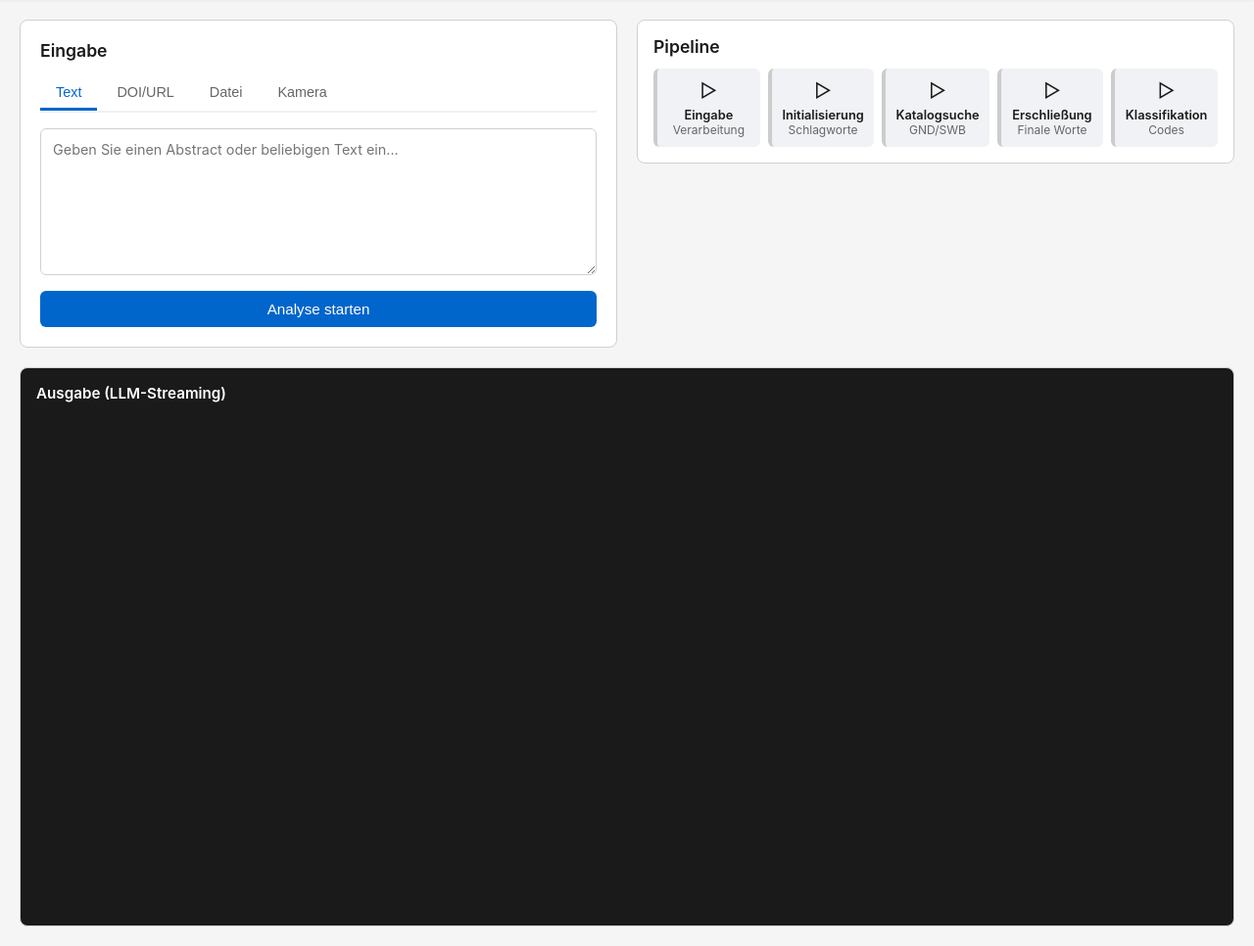
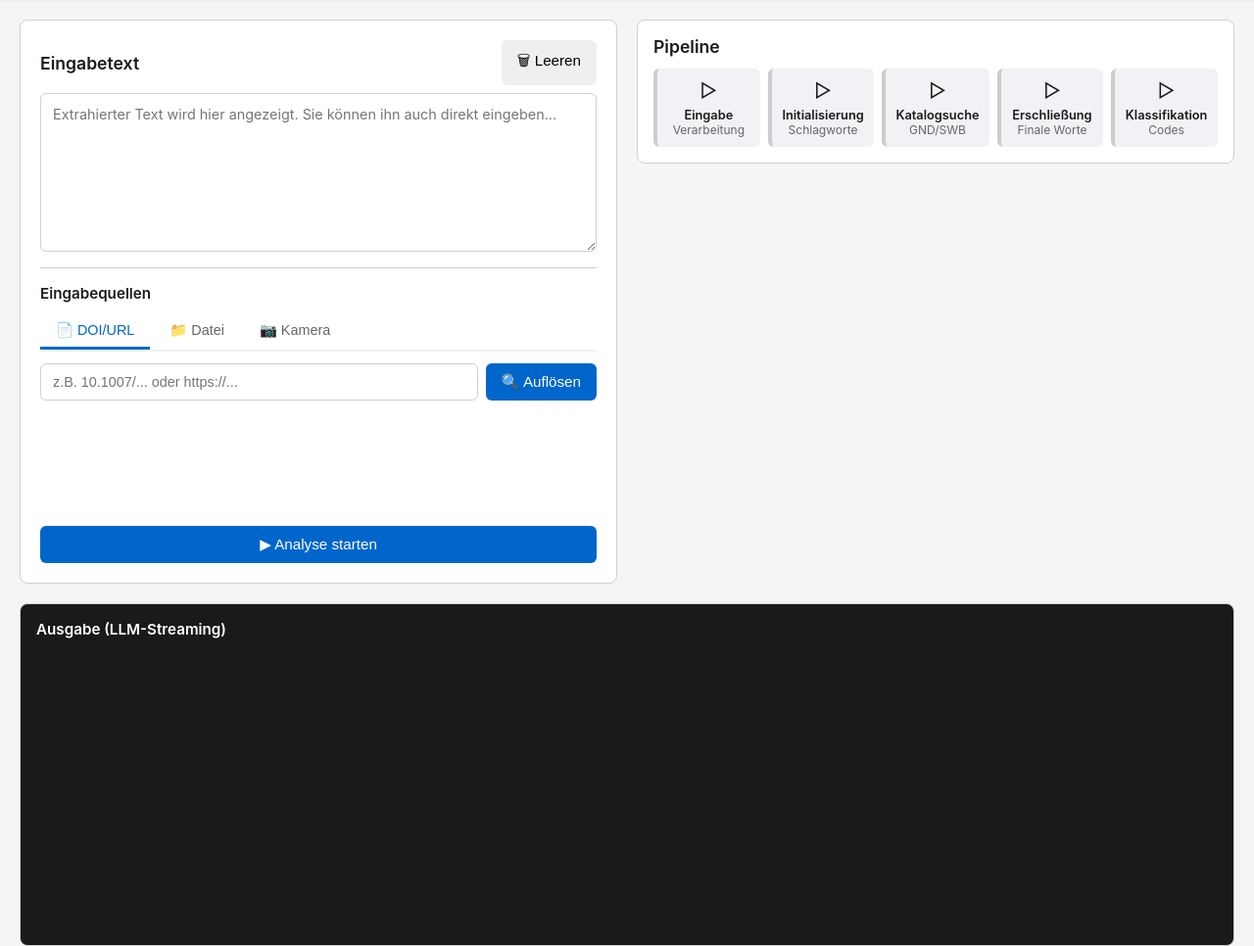
Before and after one commit to conradhuebler/ALIMA, a FastAPI app: page / in a window 1280 px wide. Shown: the part 85-1051 px from the top of the page at 98% size. Run offline with FastAPI, Linux system fonts and the light colour scheme; parts of the project's set-up code (start-up, migrations or seed data) failed here and were passed over.

Commit message:
refactor: Restructure webapp UI - input text field at top, input methods in tabs
- Move input text field to top (always visible)
- Separate DOI/URL, File Upload, and Webcam into tabs below
- Auto-trigger initialization when input is received from any tab
- DOI/URL: Resolve button + Enter key support
- File Upload: Auto-process on selection with drag & drop
- Webcam: Auto-start initialization after photo capture
- Update text field with extracted text from input step
- Add CSS styling for tabbed layout and button styling
- Implement processDoiUrl(), processFileInput(), submitInitializationOnly() methods

```diff
--- a/src/webapp/static/app.js
+++ b/src/webapp/static/app.js
@@ -66,9 +66,26 @@ class AlimaWebapp {
             });
         });
 
-        // Analyze button
+        // Analyze button (full pipeline)
         document.getElementById('analyze-btn').addEventListener('click', () => {
             this.startAnalysis();
+        });
+
+        // Clear text button - Claude Generated
+        document.getElementById('clear-text-btn').addEventListener('click', () => {
+            document.getElementById('text-input').value = '';
+        });
+
+        // DOI/URL Resolve button - Claude Generated
+        document.getElementById('doi-resolve-btn').addEventListener('click', () => {
+            this.processDoiUrl();
+        });
+
+        // DOI/URL Enter key - Claude Generated
+        document.getElementById('doi-input').addEventListener('keypress', (e) => {
+            if (e.key === 'Enter') {
+                this.processDoiUrl();
+            }
         });
 
         // Export button
@@ -76,7 +93,7 @@ class AlimaWebapp {
             this.exportResults();
         });
 
-        // Clear button
+        // Clear button (clear results panel)
         document.getElementById('clear-btn').addEventListener('click', () => {
             this.clearResults();
         });
@@ -85,6 +102,10 @@ class AlimaWebapp {
         document.getElementById('file-input').addEventListener('change', (e) => {
             const fileName = e.target.files[0]?.name || '';
             document.getElementById('file-name').textContent = fileName ? `✓ ${fileName}` : '';
+            // Auto-process file on selection - Claude Generated
+            if (e.target.files[0]) {
+                this.processFileInput(e.target.files[0]);
+            }
         });
 
         // Drag and drop
@@ -188,7 +209,7 @@ class AlimaWebapp {
             }
         });
 
-        captureBtn.addEventListener('click', () => {
+        captureBtn.addEventListener('click', async () => {
             const ctx = canvas.getContext('2d');
             canvas.width = video.videoWidth;
             canvas.height = video.videoHeight;
@@ -198,6 +219,18 @@ class AlimaWebapp {
             document.getElementById('camera-image').src = imageData;
             document.getElementById('camera-preview').style.display = 'flex';
             this.capturedCameraImage = imageData;
+
+            // Convert data URL to Blob for file submission - Claude Generated
+            try {
+                const response = await fetch(imageData);
+                const blob = await response.blob();
+                this.cameraBlob = blob;
+
+                // Auto-start initialization with camera image - Claude Generated
+                await this.submitInitializationOnlyCameraBlob();
+            } catch (error) {
+                console.error('Error processing camera image:', error);
+            }
 
             video.style.display = 'none';
             captureBtn.style.display = 'none';
@@ -591,6 +624,9 @@ class AlimaWebapp {
 
         // Display original abstract
         if (results.original_abstract) {
+            // Update input text field with extracted text - Claude Generated
+            document.getElementById('text-input').value = results.original_abstract;
+
             this.appendStreamText(`\n[${this.getTime()}] Originalabstract:`);
             this.appendStreamText(`  ${results.original_abstract.substring(0, 150)}${results.original_abstract.length > 150 ? '...' : ''}`);
         }
@@ -756,6 +792,119 @@ class AlimaWebapp {
         document.getElementById('analyze-btn').textContent = this.isAnalyzing ? 'Wird analysiert...' : 'Analyse starten';
     }
 
+    // Process DOI/URL input and run initialization - Claude Generated
+    async processDoiUrl() {
+        const doiUrl = document.getElementById('doi-input').value.trim();
+        if (!doiUrl) {
+            alert('Geben Sie eine DOI oder URL ein');
+            return;
+        }
+
+        // Determine input type based on content
+        let inputType = 'doi';
+        if (doiUrl.startsWith('http://') || doiUrl.startsWith('https://')) {
+            inputType = 'url';
+        }
+
+        console.log(`Processing ${inputType}: ${doiUrl}`);
+        await this.submitInitializationOnly(inputType, doiUrl);
+    }
+
+    // Process file input and run initialization - Claude Generated
+    async processFileInput(file) {
+        if (!file) return;
+
+        // Determine input type
+        let inputType = 'txt';
+        if (file.type.includes('pdf')) {
+            inputType = 'pdf';
+        } else if (file.type.includes('image')) {
+            inputType = 'img';
+        }
+
+        console.log(`Processing file: ${file.name} (${inputType})`);
+        await this.submitInitializationOnly(inputType, null, file);
+    }
+
+    // Submit initialization only (not full pipeline) - Claude Generated
+    async submitInitializationOnly(inputType, content, file) {
+        try {
+            this.isAnalyzing = true;
+            this.updateButtonState();
+            this.clearStreamText();
+            this.resetSteps();
+
+            // Create FormData for multipart request
+            const formData = new FormData();
+            formData.append('input_type', inputType);
+            if (content) {
+                formData.append('content', content);
+            }
+            if (file) {
+                formData.append('file', file);
+            }
+
+            const response = await fetch(`/api/analyze/${this.sessionId}`, {
+                method: 'POST',
+                body: formData
+            });
+
+            if (!response.ok) {
+                throw new Error(`HTTP ${response.status}: ${response.statusText}`);
+            }
+
+            const data = await response.json();
+            console.log('Initialization started:', data);
+
+            // Connect WebSocket for live updates
+            this.connectWebSocket();
+
+        } catch (error) {
+            console.error('Initialization error:', error);
+            this.appendStreamText(`❌ Fehler: ${error.message}`);
+            this.isAnalyzing = false;
+            this.updateButtonState();
+        }
+    }
+
+    // Submit initialization with camera blob - Claude Generated
+    async submitInitializationOnlyCameraBlob() {
+        try {
+            this.isAnalyzing = true;
+            this.updateButtonState();
+            this.clearStreamText();
+            this.resetSteps();
+
+            // Create FormData for multipart request with camera blob
+            const formData = new FormData();
+            formData.append('input_type', 'img');
+            if (this.cameraBlob) {
+                formData.append('file', this.cameraBlob, 'camera_photo.jpg');
+            }
+
+            const response = await fetch(`/api/analyze/${this.sessionId}`, {
+                method: 'POST',
+                body: formData
+            });
+
+            if (!response.ok) {
+                throw new Error(`HTTP ${response.status}: ${response.statusText}`);
+            }
+
+            const data = await response.json();
+            console.log('Camera initialization started:', data);
+
+            // Connect WebSocket for live updates
+            this.connectWebSocket();
+
+        } catch (error) {
+            console.error('Camera initialization error:', error);
+            this.appendStreamText(`❌ Fehler: ${error.message}`);
+            this.isAnalyzing = false;
+            this.updateButtonState();
+        }
+    }
+
     // Get current time string
     getTime() {
         const now = new Date();
--- a/src/webapp/static/index.html
+++ b/src/webapp/static/index.html
@@ -31,29 +31,36 @@
                 <!-- Input Panel (Left) -->
                 <div class="input-panel">
                     <div class="input-section">
-                        <h2>Eingabe</h2>
-
-                        <div class="input-tabs">
-                            <button class="tab-btn active" data-tab="text-tab">Text</button>
-                            <button class="tab-btn" data-tab="doi-tab">DOI/URL</button>
-                            <button class="tab-btn" data-tab="file-tab">Datei</button>
-                            <button class="tab-btn" data-tab="camera-tab">Kamera</button>
+                        <!-- INPUT TEXT FIELD - ALWAYS VISIBLE AT TOP -->
+                        <div class="input-text-box">
+                            <div class="input-header">
+                                <h2>Eingabetext</h2>
+                                <button id="clear-text-btn" class="btn btn-small">🗑 Leeren</button>
+                            </div>
+                            <textarea id="text-input"
+                                      placeholder="Extrahierter Text wird hier angezeigt. Sie können ihn auch direkt eingeben..."
+                                      rows="8"></textarea>
                         </div>
 
-                        <!-- Text Input -->
-                        <div id="text-tab" class="tab-content active">
-                            <textarea id="text-input"
-                                      placeholder="Geben Sie einen Abstract oder beliebigen Text ein..."
-                                      rows="6"></textarea>
+                        <!-- INPUT METHODS IN TABS -->
+                        <div class="input-methods-section">
+                            <h3>Eingabequellen</h3>
+                            <div class="input-tabs">
+                                <button class="tab-btn active" data-tab="doi-tab">📄 DOI/URL</button>
+                                <button class="tab-btn" data-tab="file-tab">📁 Datei</button>
+                                <button class="tab-btn" data-tab="camera-tab">📷 Kamera</button>
                             </div>
 
-                        <!-- DOI/URL Input -->
-                        <div id="doi-tab" class="tab-content">
+                            <!-- DOI/URL Input Tab -->
+                            <div id="doi-tab" class="tab-content active">
+                                <div class="tab-input-group">
                                     <input type="text" id="doi-input"
                                            placeholder="z.B. 10.1007/... oder https://...">
+                                    <button id="doi-resolve-btn" class="btn btn-tab">🔍 Auflösen</button>
+                                </div>
                             </div>
 
-                        <!-- File Upload with Drag & Drop -->
+                            <!-- File Upload with Drag & Drop Tab -->
                             <div id="file-tab" class="tab-content">
                                 <div class="file-upload" id="file-upload-area">
                                     <input type="file" id="file-input" accept=".pdf,.jpg,.jpeg,.png,.txt">
@@ -66,7 +73,7 @@
                                 </div>
                             </div>
 
-                        <!-- Camera Input -->
+                            <!-- Camera Input Tab -->
                             <div id="camera-tab" class="tab-content">
                                 <div class="camera-container">
                                     <video id="camera-video" playsinline></video>
@@ -82,9 +89,10 @@
                                     </div>
                                 </div>
                             </div>
+                        </div>
 
                         <button id="analyze-btn" class="btn btn-primary">
-                            Analyse starten
+                            ▶ Analyse starten
                         </button>
                     </div>
                 </div>
--- a/src/webapp/static/styles.css
+++ b/src/webapp/static/styles.css
@@ -146,6 +146,72 @@ main {
 
 .tab-btn:hover {
     color: var(--primary-color);
+}
+
+/* Input Text Box - Always Visible at Top - Claude Generated */
+.input-text-box {
+    display: flex;
+    flex-direction: column;
+    gap: 8px;
+    padding: 0;
+}
+
+.input-header {
+    display: flex;
+    justify-content: space-between;
+    align-items: center;
+}
+
+.input-header h2 {
+    margin: 0;
+    font-size: 1.1em;
+}
+
+.btn-small {
+    padding: 4px 8px;
+    font-size: 0.85em;
+}
+
+/* Input Methods Section - Tabs Below Text Box - Claude Generated */
+.input-methods-section {
+    display: flex;
+    flex-direction: column;
+    gap: 12px;
+    border-top: 1px solid var(--border-color);
+    padding-top: 16px;
+}
+
+.input-methods-section h3 {
+    font-size: 0.95em;
+    font-weight: 600;
+    margin: 0;
+    color: var(--primary-color);
+}
+
+/* Tab Input Group - Claude Generated */
+.tab-input-group {
+    display: flex;
+    gap: 8px;
+}
+
+.tab-input-group input[type="text"] {
+    flex: 1;
+}
+
+.btn-tab {
+    padding: 8px 16px;
+    background-color: var(--secondary-color);
+    color: white;
+    border: none;
+    border-radius: 6px;
+    cursor: pointer;
+    font-weight: 500;
+    transition: background-color 0.2s ease;
+    flex-shrink: 0;
+}
+
+.btn-tab:hover {
+    background-color: #0052a3;
 }
 
 .tab-content {
```
Lines whose indentation alone changed are shown as unchanged.
